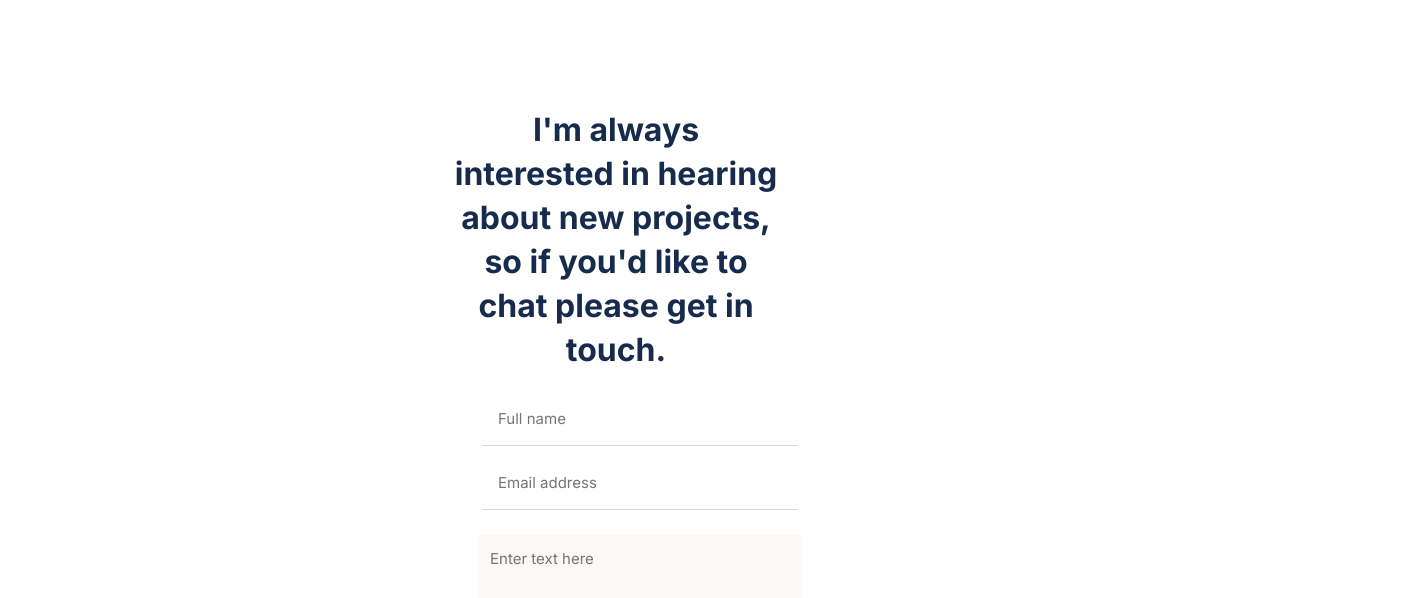
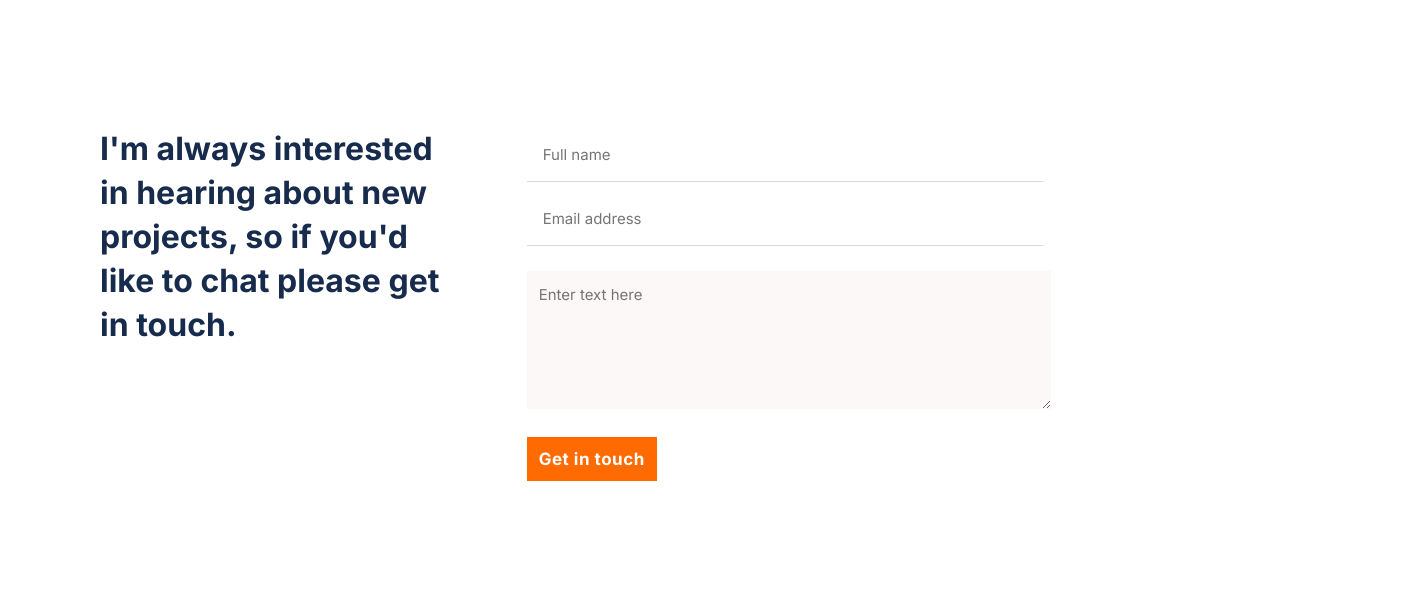
Before and after one commit to biruk-bereka/portfolio-V0, a website: page index.html in a window 1280 px wide. Shown: the part 3454-4052 px from the top of the page, 1404 px wide, since content can reach past the window. Drawn offline with Linux system fonts and the light colour scheme.

Commit message:
styling contact form section done

```diff
--- a/index.css
+++ b/index.css
@@ -709,4 +709,29 @@ footer .border-bottom {
     display: flex;
     align-items: flex-start;
   }
+
+  /* Contact form  */
+
+  .contact-form {
+    min-width: 100%;
+    display: grid;
+    grid-template-columns: 1fr 2fr;
+    justify-items: baseline;
+    align-items: baseline;
+    padding-left: 100px;
+  }
+
+  .contact-form .content {
+    width: 341px;
+    text-align: left;
+  }
+
+  .contact-form form ul {
+    align-items: flex-start;
+  }
+
+  input,
+  textarea {
+    width: 500px;
+  }
 }
--- a/index.html
+++ b/index.html
@@ -233,7 +233,7 @@
       </article>
     </section>
     <section class="contact-form">
-      <p>
+      <p class="content">
         I'm always interested in hearing about new projects, so if you'd like to
         chat please get in touch.
       </p>
```
